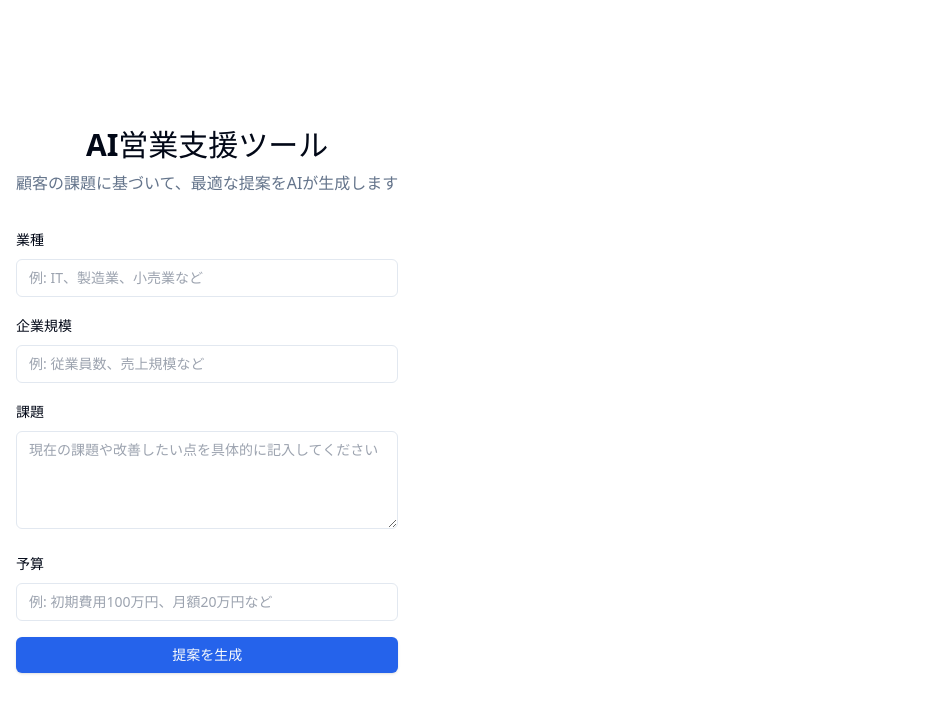
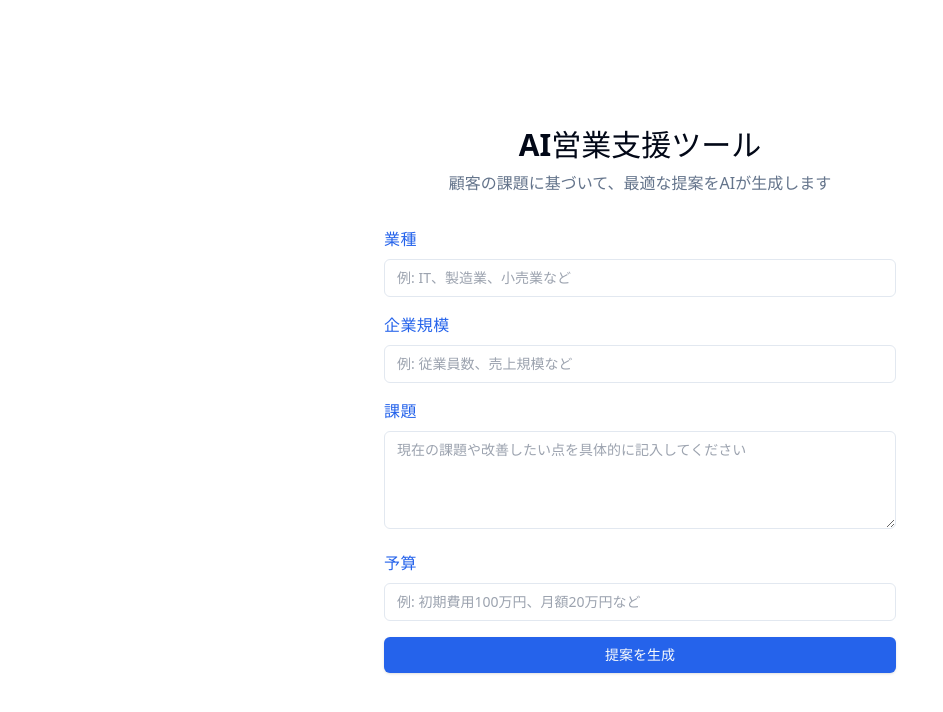
Before and after one commit to ideal-tomy/017sales-enablement-ai, a React (Vite) app: page / in a window 1280 px wide. Shown: the top 712 px of the page, without its empty margins (0-943 px from the left). Built offline with nearby package versions, Linux system fonts and the light colour scheme; no server answers.

Commit message:
fix: bodyのdisplay:flex削除による中央寄せレイアウト修正

```diff
--- a/src/App.tsx
+++ b/src/App.tsx
@@ -61,8 +61,8 @@ ${suggestion.estimatedCost}
   }
 
   return (
-    <div className="container mx-auto max-w-4xl p-4">
-      <div className="space-y-8">
+    <div className="min-h-screen flex items-center justify-center bg-background">
+      <div className="w-full max-w-xl p-8 space-y-8">
         <div className="space-y-2 text-center">
           <h1 className="text-3xl font-bold">AI営業支援ツール</h1>
           <p className="text-muted-foreground">
--- a/src/components/InputForm.tsx
+++ b/src/components/InputForm.tsx
@@ -28,7 +28,7 @@ export function InputForm({ onSubmit, disabled }: InputFormProps) {
   return (
     <form onSubmit={handleSubmit} className="space-y-4">
       <div className="space-y-2">
-        <label htmlFor="industry" className="text-sm font-medium">
+        <label htmlFor="industry" className="text-base font-semibold tracking-wide text-primary">
           業種
         </label>
         <input
@@ -45,7 +45,7 @@ export function InputForm({ onSubmit, disabled }: InputFormProps) {
       </div>
 
       <div className="space-y-2">
-        <label htmlFor="companySize" className="text-sm font-medium">
+        <label htmlFor="companySize" className="text-base font-semibold tracking-wide text-primary">
           企業規模
         </label>
         <input
@@ -62,7 +62,7 @@ export function InputForm({ onSubmit, disabled }: InputFormProps) {
       </div>
 
       <div className="space-y-2">
-        <label htmlFor="painPoints" className="text-sm font-medium">
+        <label htmlFor="painPoints" className="text-base font-semibold tracking-wide text-primary">
           課題
         </label>
         <textarea
@@ -79,7 +79,7 @@ export function InputForm({ onSubmit, disabled }: InputFormProps) {
       </div>
 
       <div className="space-y-2">
-        <label htmlFor="budget" className="text-sm font-medium">
+        <label htmlFor="budget" className="text-base font-semibold tracking-wide text-primary">
           予算
         </label>
         <input
--- a/src/index.css
+++ b/src/index.css
@@ -87,8 +87,6 @@ a:hover {
 
 body {
   margin: 0;
-  display: flex;
-  place-items: center;
   min-width: 320px;
   min-height: 100vh;
 }
--- a/src/lib/storage.ts
+++ b/src/lib/storage.ts
@@ -1,4 +1,4 @@
-import { Suggestion } from "../types"
+import type { Suggestion } from "../types"
 
 const STORAGE_KEY = "sales-enablement-history"
 
```
